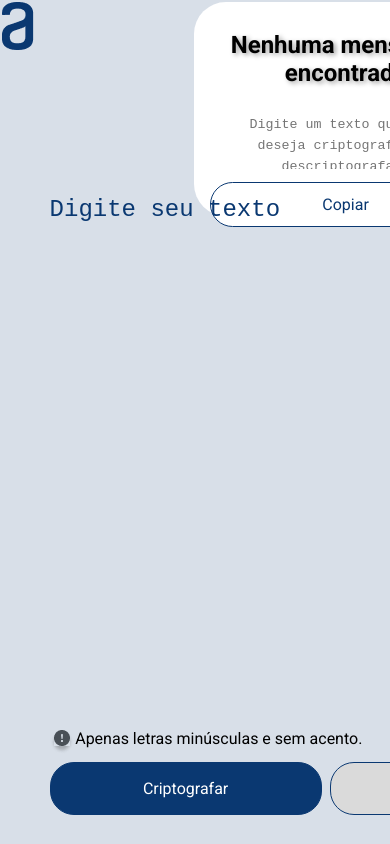
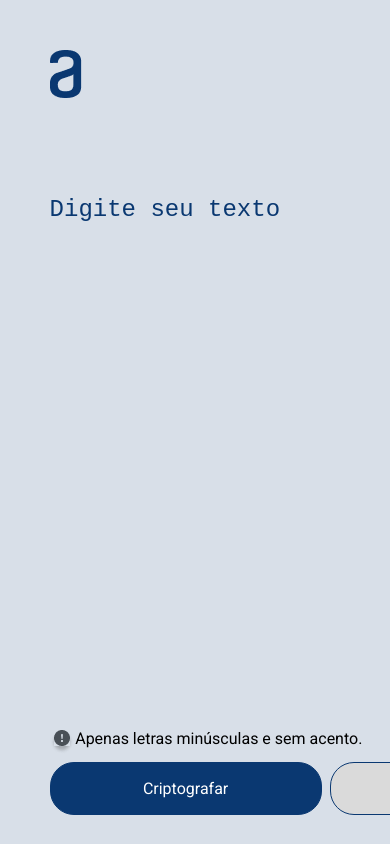
Before and after one commit to van-gomes/text-decoder-challenge-react, a React (Create React App) app: page / in a window 390 px wide. Shown: the top 844 px of the page. Built offline with nearby package versions, Linux system fonts and the light colour scheme.

Commit message:
Css for tablet and mobile

```diff
--- a/src/App.module.css
+++ b/src/App.module.css
@@ -79,17 +79,19 @@ body {
 }
 
 @media (max-width: 375px) {
-    .app_container {
+    /* .app_container {
         display: flex;
-        justify-content: flex-start;
-        align-items: flex-start;
+        justify-content: center;
+        align-items: center;
         padding: 0.1rem;
-    }
+    } */
 
-    .container_main {
+    .app__container__main {
         display: flex;
-        flex-wrap: wrap;
+        /* flex-wrap: wrap; */
         flex-direction: column;
+        justify-content: center;
+        align-items: center;
         max-width: 48rem;
         width: 100%;
         gap: 3rem;
@@ -113,10 +115,12 @@ body {
         padding: 0.1rem;
     }
 
-    .container_main {
+    .app__container__main {
         display: flex;
-        flex-wrap: wrap;
+        /* flex-wrap: wrap; */
         flex-direction: column;
+        justify-content: flex-start;
+        align-items: flex-start;
         max-width: 48rem;
         width: 100%;
         gap: 3rem;
--- a/src/components/Decoder/Decoder.js
+++ b/src/components/Decoder/Decoder.js
@@ -54,7 +54,6 @@ export function Decoder({ encryptedText, decryptedText, isDecodedText }) {
           placeholder="Digite um texto que você deseja criptografar ou descriptografar."
           className={`${isDecodedText ? styles.input__decoder__with__text : styles.input__text__decoder}`}
         />
-      </div>
 
         <div className={styles.container_copy_button}>
           <Button
@@ -65,6 +64,7 @@ export function Decoder({ encryptedText, decryptedText, isDecodedText }) {
             className={styles.copy__button}
           />
         </div>
+      </div>
 
       {copySuccess && ( <p className={styles.copyMessage}>{copySuccess}</p> )}
     </section>
--- a/src/components/Decoder/Decoder.module.css
+++ b/src/components/Decoder/Decoder.module.css
@@ -1,6 +1,7 @@
 .container__decoder {
     display: flex;
-    flex-direction: column;
+    /* justify-content: center;
+    align-items: center; */
     max-width: 24rem;
     width: 100%;
     padding: 1rem;
@@ -69,12 +70,22 @@
 }
 
 @media (max-width: 375px) {
+    .container__decoder {
+        position: absolute;
+        top: 53rem;
+    }
+
     .img_text_decoder {
         display: none;
     }
 }
 
 @media (max-width: 768px) {
+    .container__decoder {
+        position: absolute;
+        top: 53rem;
+    }
+
     .img_text_decoder {
         display: none;
     }
--- a/src/components/Header/Header.module.css
+++ b/src/components/Header/Header.module.css
@@ -6,3 +6,15 @@
 .container_header img {
     height: 3rem;
 }
+
+@media (max-width: 375px) {
+    .container_header {
+        margin: 3rem 3rem;
+    }
+}
+
+@media (max-width: 768px) {
+    .container_header {
+        margin: 3rem 3rem;
+    }
+}
```
Lines whose indentation alone changed are shown as unchanged.
